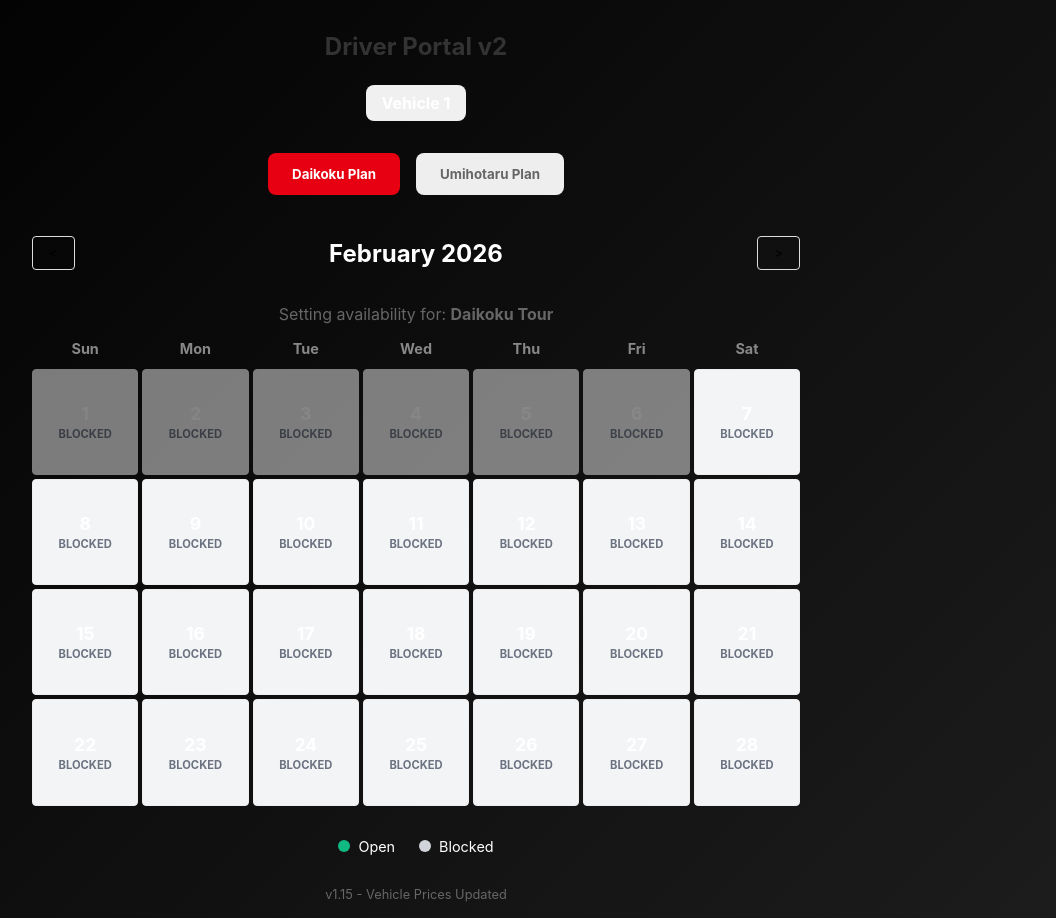
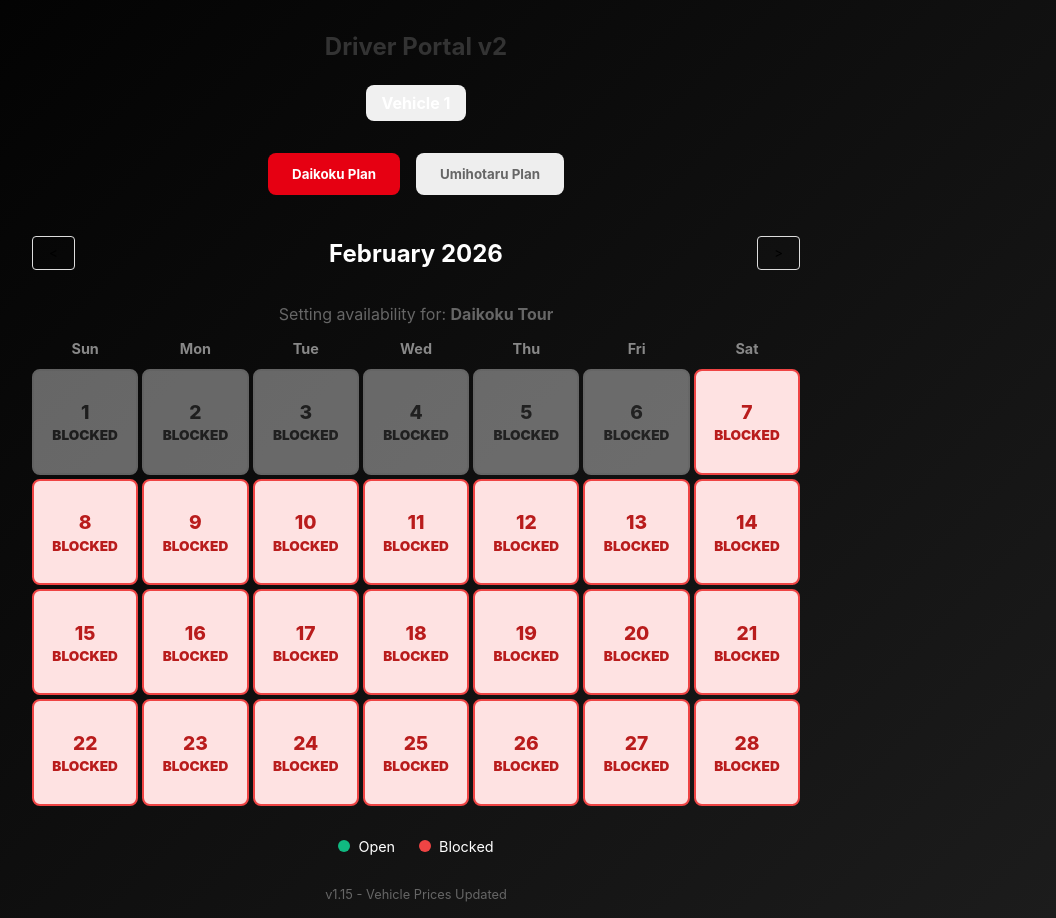
Before and after one commit to kazuosomeya-wq/daikoku, a React (Vite) app: page /driver/1 in a window 1280 px wide. Shown: the whole page, without its empty margins (224-1280 px from the left). Built offline with nearby package versions, Linux system fonts and the light colour scheme; no server answers; the database is empty.

Commit message:
Fix logout redirect and improve driver portal UI

```diff
--- a/src/components/ProtectedRoute.jsx
+++ b/src/components/ProtectedRoute.jsx
@@ -16,7 +16,14 @@ const ProtectedRoute = ({ children }) => {
         return () => unsubscribe();
     }, [auth]);
 
-    // TEMPORARY BYPASS FOR TESTING
+    if (loading) {
+        return <div style={{ color: 'white', textAlign: 'center', padding: '2rem' }}>Loading...</div>;
+    }
+
+    if (!user) {
+        return <Navigate to="/admin" replace />;
+    }
+
     return children;
 };
 
--- a/src/pages/AdminDashboard.jsx
+++ b/src/pages/AdminDashboard.jsx
@@ -59,8 +59,14 @@ const AdminDashboard = () => {
     }, []);
 
     const handleLogout = async () => {
-        await signOut(auth);
-        navigate('/admin');
+        try {
+            await signOut(auth);
+            console.log("Logged out successfully");
+            navigate('/admin');
+        } catch (error) {
+            console.error("Logout Error:", error);
+            navigate('/admin'); // Force navigate anyway
+        }
     };
 
     const handleDateSelect = (date, type) => {
--- a/src/pages/DriverDashboard.css
+++ b/src/pages/DriverDashboard.css
@@ -79,58 +79,72 @@
 
 .driver-calendar-day {
     aspect-ratio: 1;
-    border: 1px solid #eee;
-    border-radius: 4px;
+    min-height: 80px;
+    /* Force minimum size */
+    border: 2px solid #e5e7eb;
+    /* Thicker border */
+    border-radius: 8px;
     display: flex;
     flex-direction: column;
     align-items: center;
     justify-content: center;
     cursor: pointer;
     position: relative;
-    transition: background 0.2s;
+    transition: all 0.2s;
+    background: white;
 }
 
 .driver-calendar-day.empty {
     background: transparent;
     border: none;
     cursor: default;
+    min-height: 0;
 }
 
 .driver-calendar-day.open {
-    background: #d1fae5;
-    /* Light green */
-    border-color: #10b981;
+    background: #dcfce7;
+    /* Vibrant Light Green */
+    border-color: #16a34a;
+    /* Strong Green Border */
+    color: #15803d;
 }
 
 .driver-calendar-day.blocked {
-    background: #f3f4f6;
-    /* Light gray */
+    background: #fee2e2;
+    /* Light Red/Pink */
+    border-color: #ef4444;
+    /* Red Border */
+    color: #b91c1c;
 }
 
 .driver-calendar-day.past {
-    opacity: 0.5;
+    opacity: 0.4;
+    filter: grayscale(100%);
     cursor: not-allowed;
-    background: #eee;
+    background: #f3f4f6;
+    border-color: #e5e7eb;
 }
 
 .day-number {
-    font-weight: bold;
+    font-size: 1.2rem;
+    /* Larger Number */
+    font-weight: 800;
     margin-bottom: 0.2rem;
 }
 
 .status-text {
-    font-size: 0.7rem;
-    font-weight: bold;
+    font-size: 0.85rem;
+    /* Larger Status */
+    font-weight: 900;
+    text-transform: uppercase;
 }
 
 .driver-calendar-day.open .status-text {
-    color: #047857;
-    /* Dark green */
+    color: #15803d;
 }
 
 .driver-calendar-day.blocked .status-text {
-    color: #6b7280;
-    /* Gray */
+    color: #b91c1c;
 }
 
 .driver-footer {
@@ -162,5 +176,5 @@
 }
 
 .dot.blocked {
-    background: #d1d5db;
+    background: #ef4444;
 }
```
